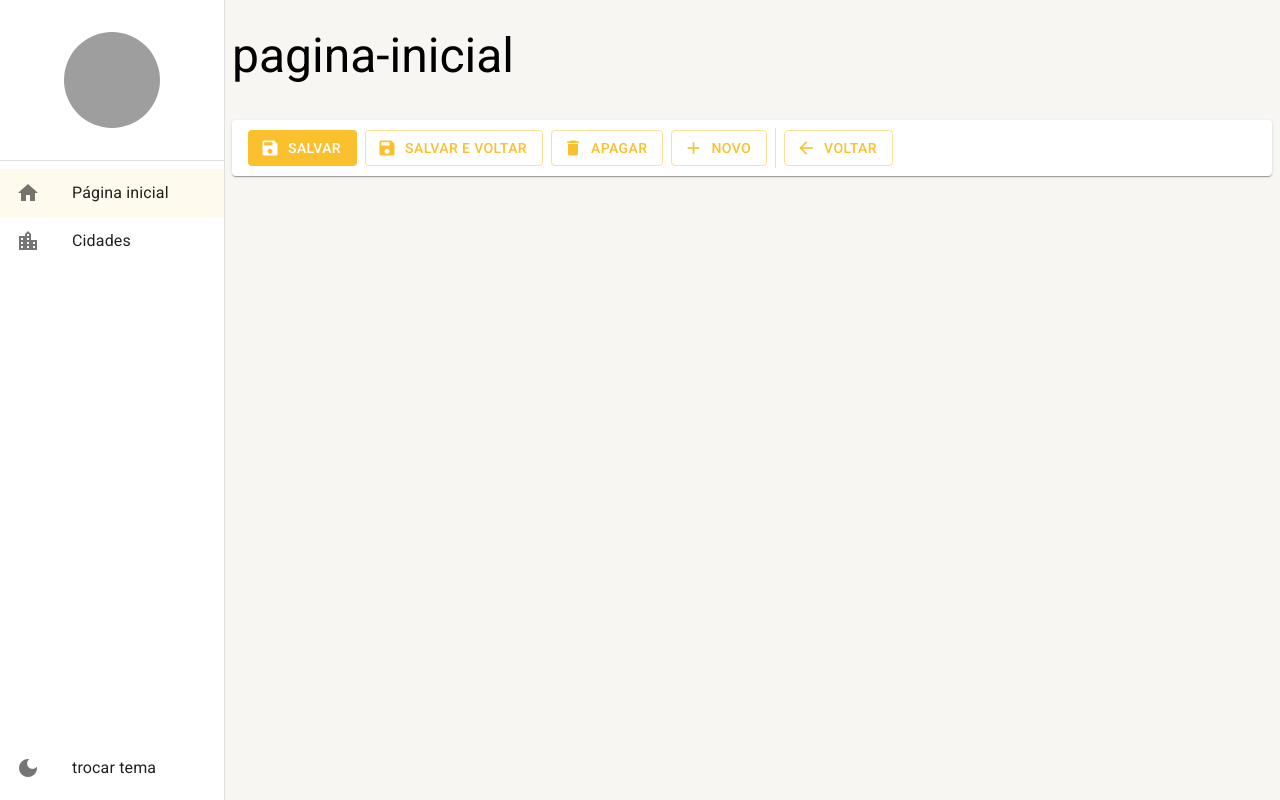
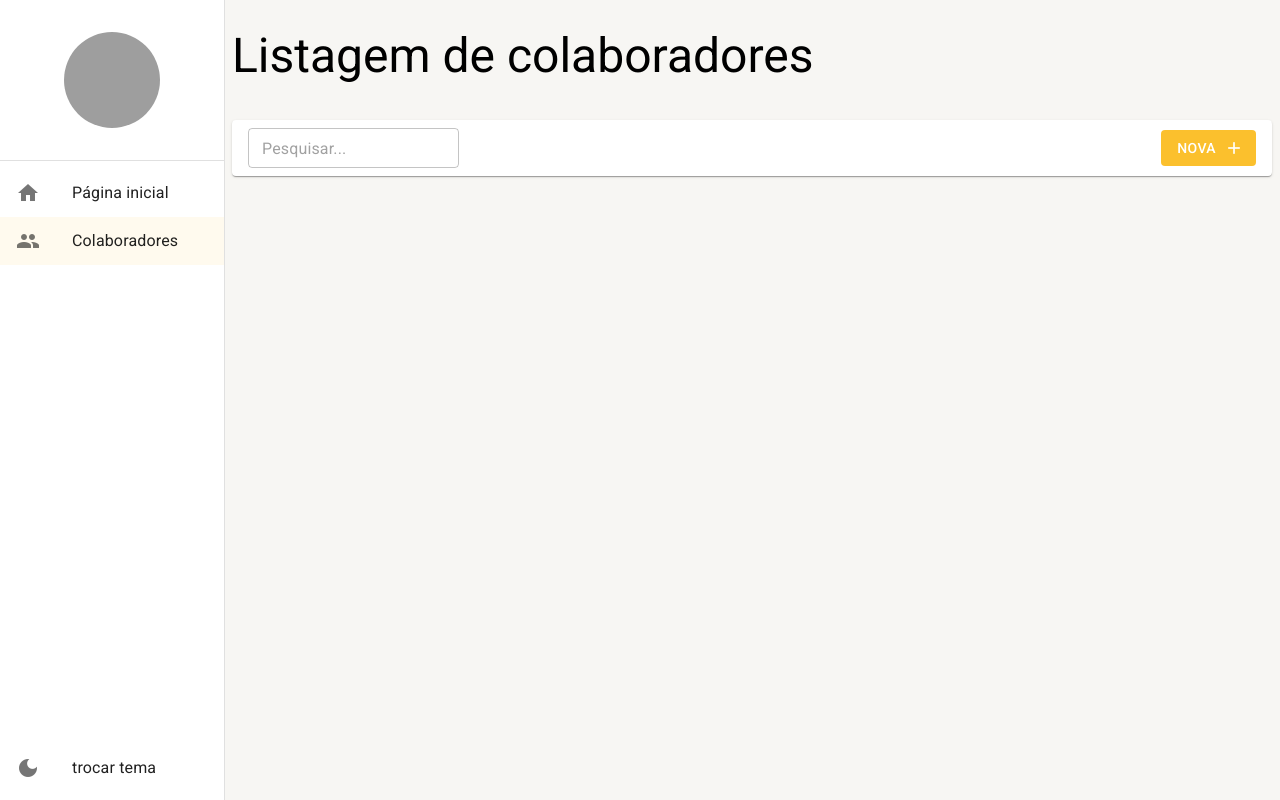
Before and after one commit to LucasPreviato/Login-Screen, a React (Create React App) app: page /colaboradores in a window 1280 px wide. Before the commit this address led to /pagina-inicial. Built offline with nearby package versions, Linux system fonts and the light colour scheme; no server answers; grey boxes are pictures that could not be loaded.

Commit message:
Feat: Listing Colaborator

```diff
--- a/src/pages/cidades/ListingCity.tsx
+++ /dev/null
@@ -1,18 +0,0 @@
-import React from "react";
-import { ListingTools } from "../../shared/components";
-import { LayoutBasePages } from "../../shared/layouts";
-
-
-export const ListingCity: React.FC = () => {
-
-    return (
-        <LayoutBasePages titulo="Listagem de Cidades"
-        toolbar={<ListingTools
-        newTextButton="Nova"
-        showInputSearch
-        />}
-        >
-
-        </LayoutBasePages>
-    )
-}
--- /dev/null
+++ b/src/pages/colaboradores/ListingColaborator.tsx
@@ -0,0 +1,41 @@
+import { resourceUsage } from "process";
+import React, { useEffect, useMemo } from "react";
+import { useSearchParams } from "react-router-dom";
+import { ListingTools } from "../../shared/components";
+import { LayoutBasePages } from "../../shared/layouts";
+
+import {PessoasService} from "../../shared/services/api/pessoas/PessoasService"
+export const ListingColaborator: React.FC = () => {
+
+    const [searchParams, setSearchParams]= useSearchParams();
+
+    const search = useMemo(()=> {
+        return searchParams.get("busca" || "");
+    },[searchParams]);
+
+    useEffect(()=>{
+
+        PessoasService.getAll()
+        .then((result) =>{
+            if(result instanceof Error){
+                alert(result.message)
+            }else {
+                console.log(result);
+            }
+        })
+
+    },[])
+
+    return (
+        <LayoutBasePages titulo="Listagem de colaboradores"
+        toolbar={<ListingTools
+        newTextButton="Nova"
+        showInputSearch
+        textSearch={search}
+        changeTextSearch={text => setSearchParams({search : text},{replace : true}) }
+        />}
+        >
+
+        </LayoutBasePages>
+    )
+}
--- a/src/pages/index.ts
+++ b/src/pages/index.ts
@@ -1,2 +1,2 @@
 export * from "./dashboard/Dashboard";
-export * from "./cidades/ListingCity"
+export * from "./colaboradores/ListingColaborator"
--- a/src/routes/index.tsx
+++ b/src/routes/index.tsx
@@ -1,6 +1,6 @@
 import { useEffect } from 'react';
 import { Routes, Route, Navigate } from 'react-router-dom';
-import { Dashboard, ListingCity } from '../pages';
+import { Dashboard, ListingColaborator } from '../pages';
 import { useDrawerContext } from '../shared/context';
 
 
@@ -14,16 +14,16 @@ export const AppRoutes = () => {
         label:"Página inicial",
       },
       {
-        icon: "location_city",
-        path: "/cidades",
-        label:"Cidades",
+        icon: "people",
+        path: "/colaboradores",
+        label:"Colaboradores",
       }
     ])
   }, [setDrawerOptions])
   return (
     <Routes>
       <Route path="/pagina-inicial" element={<Dashboard />} />
-      <Route path="/cidades" element={<ListingCity />} />
+      <Route path="/colaboradores" element={<ListingColaborator />} />
       {/* <Route path="/cidades/detalhe/:id" element={<Dashboard />} /> */}
 
       <Route path="*" element={<Navigate to="/pagina-inicial" />}/>
--- a/src/shared/components/listingtools/ListingTools.tsx
+++ b/src/shared/components/listingtools/ListingTools.tsx
@@ -2,7 +2,7 @@ import { Box, Button, Icon, Paper, TextField, useTheme } from "@mui/material";
 import { Environment } from "../../environment";
 
 interface IToolbarProps {
-  textSearch?: string;
+  textSearch?: string | null;
   showInputSearch?: boolean;
   changeTextSearch?: (newText: string) => void;
   newTextButton?: string;
--- a/src/shared/services/api/pessoas/PessoasService.ts
+++ b/src/shared/services/api/pessoas/PessoasService.ts
@@ -21,7 +21,7 @@ type TPessoasComTotalCount = {
 }
 const getAll = async (page =1, filter = '') : Promise<TPessoasComTotalCount | Error>=> {
     try {
-        const urlRelative =`/pessoal?_page=${page}&_limit=${Environment.ROWS_LIMIT}&nomeCompleto_like=${filter}`;
+        const urlRelative =`/colaboradores?_page=${page}&_limit=${Environment.ROWS_LIMIT}&nomeCompleto_like=${filter}`;
         const {data, headers} = await Api.get(urlRelative)
 
         if (data){
@@ -40,7 +40,7 @@ const getAll = async (page =1, filter = '') : Promise<TPessoasComTotalCount | Er
 
 const getById = async (id :number) : Promise<IDetailPessoa | Error>=> {
     try {
-        const {data} = await Api.get(`/pessoas/${id}`)
+        const {data} = await Api.get(`/colaboradores/${id}`)
 
         if (data){
             return data
@@ -70,7 +70,7 @@ const create = async (dados : Omit<IDetailPessoa, "id">) : Promise<number | Erro
 
 const updateById = async (id : number, dados : IDetailPessoa) : Promise<void | Error>=> {
     try {
-        await Api.put(`/pessoas/${id}`,dados)
+        await Api.put(`/colaboradores/${id}`,dados)
         }
      catch (error){
         console.error(error);
@@ -81,7 +81,7 @@ const updateById = async (id : number, dados : IDetailPessoa) : Promise<void | E
 
 const deleteById = async (id : number) : Promise<void | Error>=> {
     try {
-        await Api.delete(`/pessoas/${id}`)
+        await Api.delete(`/colaboradores/${id}`)
         }
      catch (error){
         console.error(error);
```
